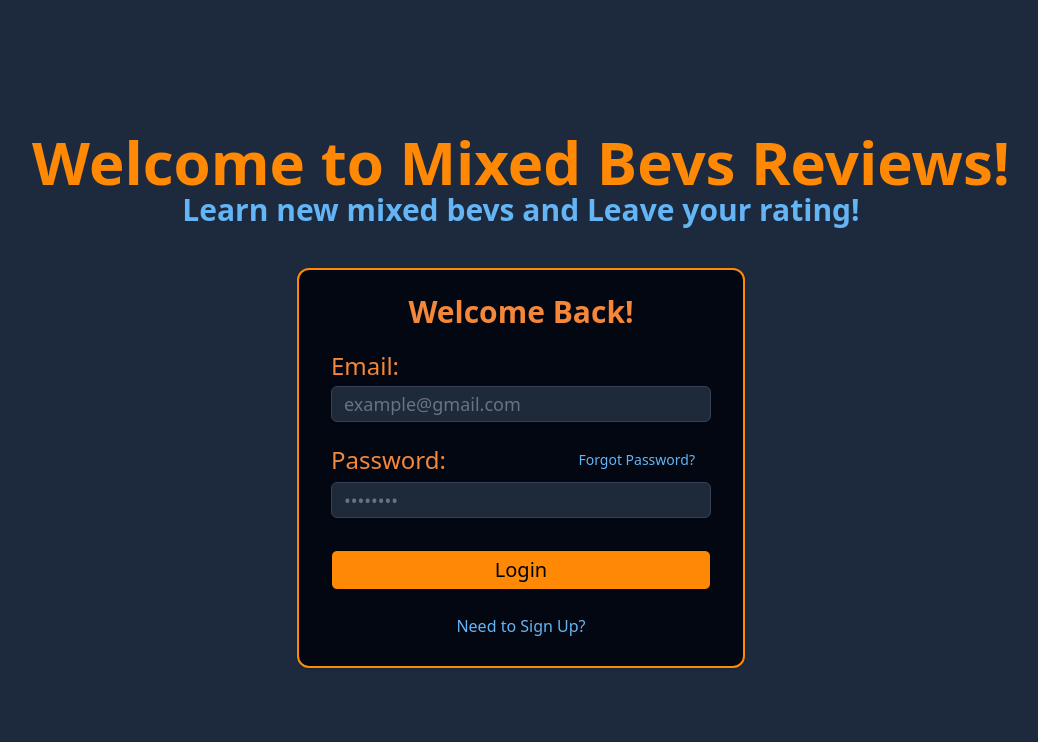
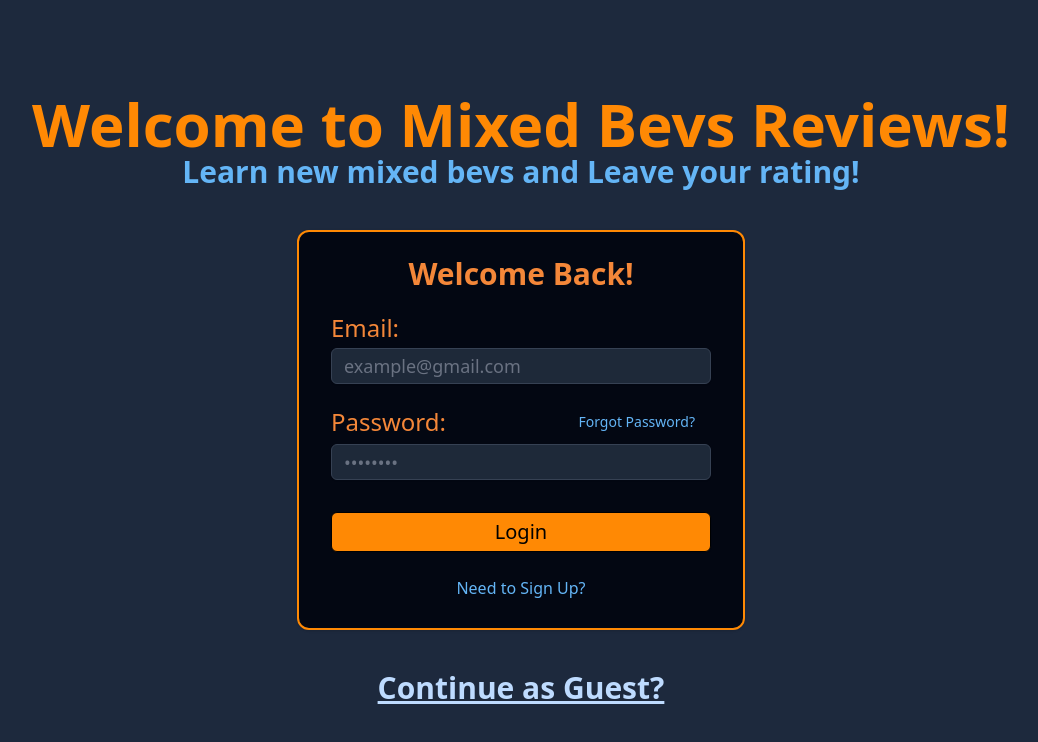
Before and after one commit to Jesus711/Mixed-Drinks-Reviews, a Next.js app: page / in a window 1280 px wide. Shown: the top 742 px of the page, without its empty margins (119-1157 px from the left). Built offline with nearby package versions, Linux system fonts and the light colour scheme; no server answers.

Commit message:
Added Link to allow user to continue as guest and browse without logging in or creating an account

```diff
--- a/app/page.tsx
+++ b/app/page.tsx
@@ -1,19 +1,20 @@
 'use client'
 
 import LoginForm from "@/components/LoginForm";
+import Link from "next/link";
 export default function Home() {
 
 
   return (
-    <div className="min-h-screen flex flex-col justify-center items-center">
+    <div className="min-h-screen flex flex-col justify-center items-center relative overflow-hidden">
       <main className="flex-1 flex flex-col justify-center items-center lg:gap-y-10 gap-y-5">
         <div>
           <h1 className="lg:text-6xl sm:text-4xl xs:text-2xl text-lg text-orange-400 font-bold">Welcome to Mixed Bevs Reviews!</h1>
           <p className="lg:text-3xl sm:text-xl xs:text-lg text-sm text-secondary text-center font-semibold">Learn new mixed bevs and Leave your rating!</p>
         </div>
         <LoginForm />
+        <Link className="sm:text-3xl text-2xl text-blue-200 font-semibold underline hover:text-orange-200" href={"/browse"}>Continue as Guest?</Link>
       </main>
-
     </div>
   );
 }
```
